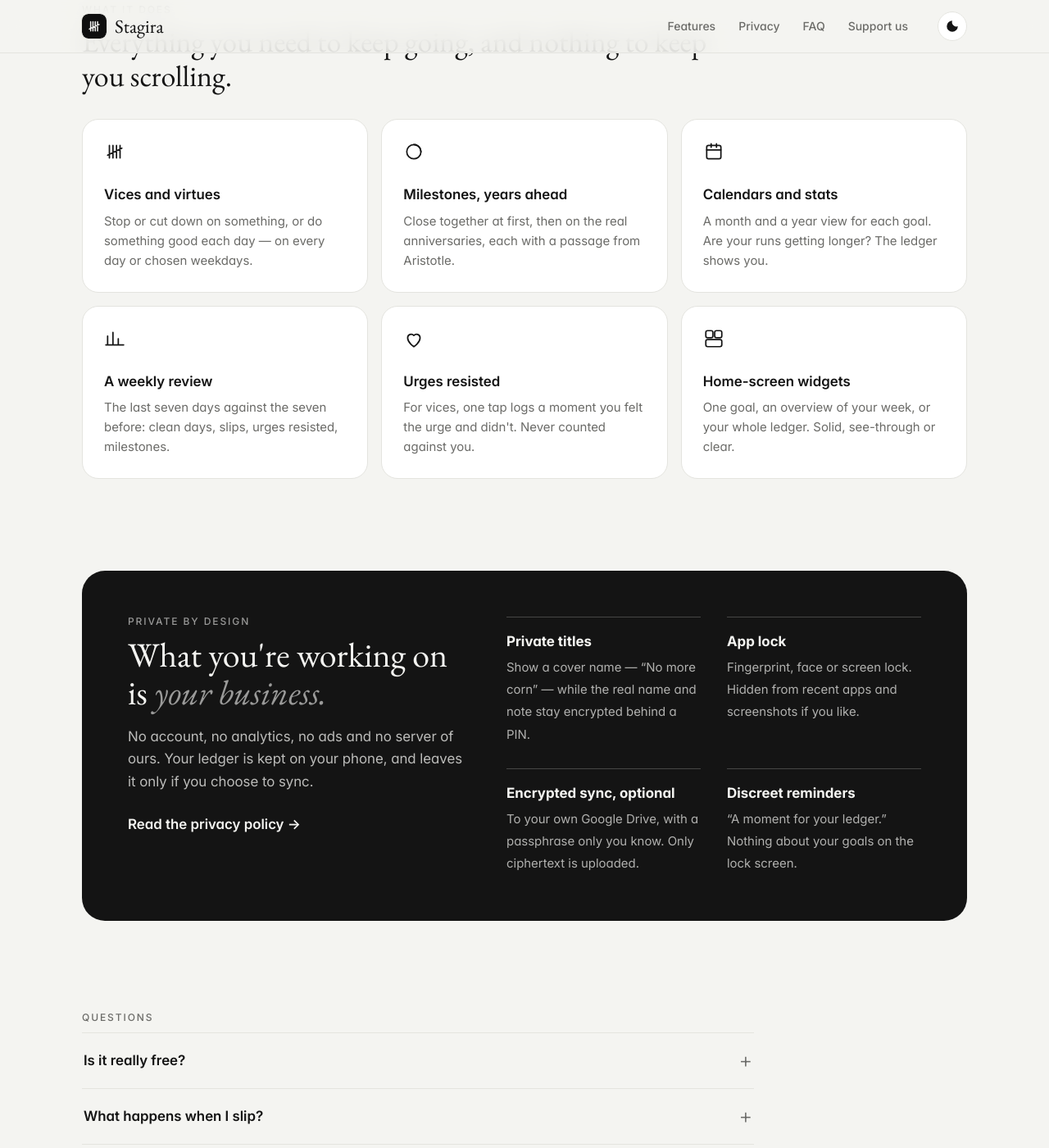
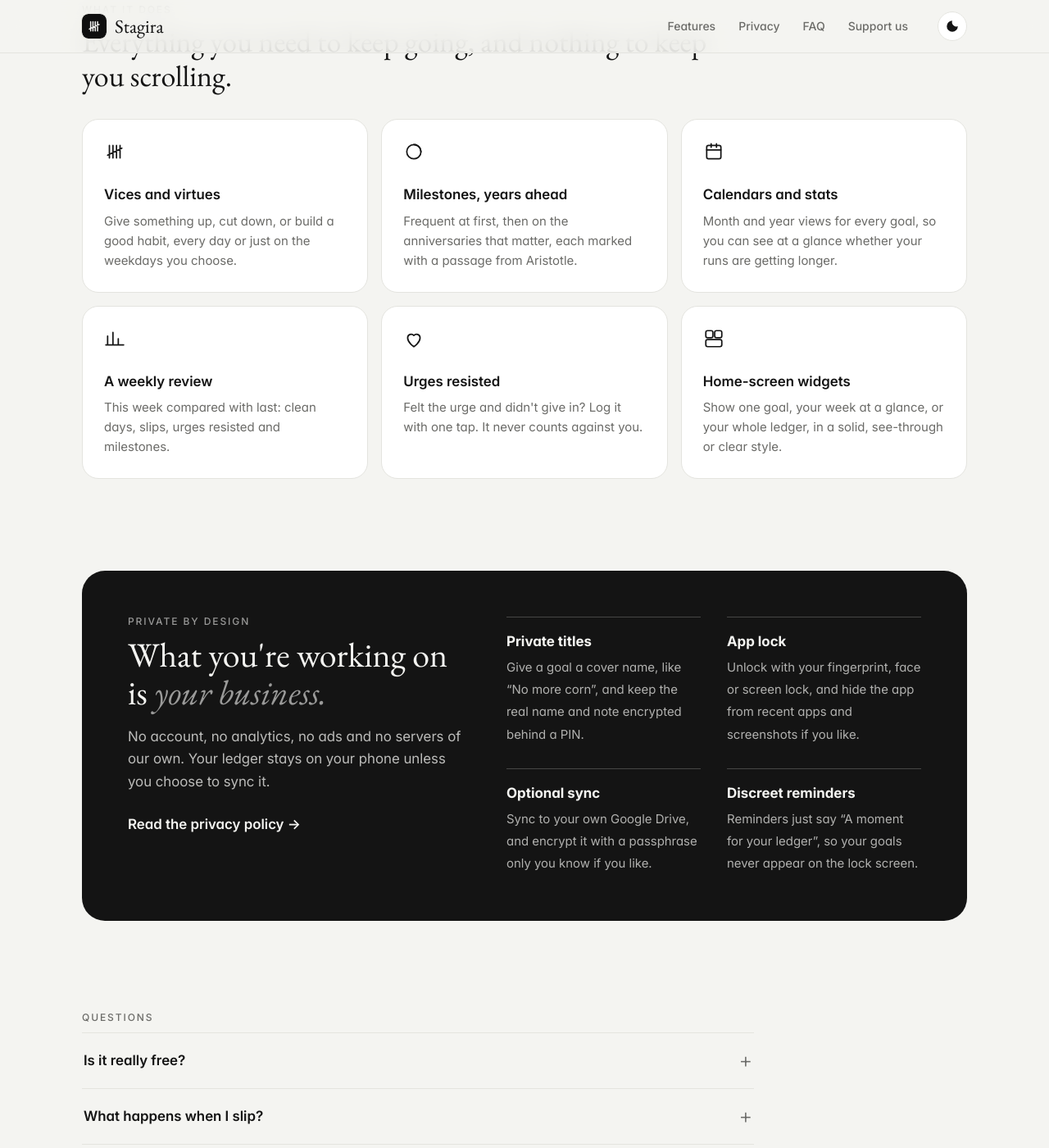
Before and after one commit to admintoolcrate/Stagira, a Jekyll site: the page built from docs/index.html, in a window 1280 px wide and 1400 px high, scrolled down 1604 px. Shown: the whole window at 82% size. Built offline with Jekyll 4.4.1, drawn with Linux system fonts in a browser that asks for light colours; some of the changed text lies outside the part shown.

Commit message:
Website: smoother wording on the home and support pages (#3)
* Website: sleeker home page, a Support us page, light/dark toggle

- Sticky header with nav (Features, Privacy, FAQ, Support us) and a
  light/dark toggle, as on toolcrate.cc
- Hero with calls to action and the Goals tab shown in a phone
- How it works, feature cards, a Private by design panel, FAQ and a
  closing call; Aristotle passages kept
- /support/: Ko-fi page adapted from toolcrate.cc's donate page
- Footer with link columns and a Ko-fi button; canonical and Open Graph tags

[skip ci]

Co-Authored-By: Claude Opus 5.5 <noreply@anthropic.com>
Claude-Session: https://claude.ai/code/session_01FmhBVjwDvJRXRf24hPQYmS

* Website: smoother wording on the home and support pages

Fewer repeats of "count", no comma splices or clipped fragments, plainer
words in place of jargon (ciphertext, billing libraries), and sync
encryption described as optional, as it is in the app. [skip ci]

Co-Authored-By: Claude Opus 5.5 <noreply@anthropic.com>
Claude-Session: https://claude.ai/code/session_01FmhBVjwDvJRXRf24hPQYmS

---------

Co-authored-by: Claude <noreply@anthropic.com>

```diff
--- a/docs/index.html
+++ b/docs/index.html
@@ -1,13 +1,13 @@
 ---
 title: Stagira
 body_class: home
-description: Stagira is a quiet habit tracker for Android. Name something to stop, or something good to do each day, and it counts the days. Free, private, no ads, no account.
+description: Stagira is a quiet habit tracker for Android. Pick something to give up, or something good to do each day, and it keeps count. Free, private, no ads, no account.
 ---
 <section class="hero">
   <div class="hero-copy">
     <p class="eyebrow"><span class="dot" aria-hidden="true"></span>The Habit Ledger · for Android</p>
     <h1>Count the days <em>you keep.</em></h1>
-    <p class="lede">Name something to stop, or something good to do each day. Stagira counts the days. Good days count on their own; you only log a slip if one happens.</p>
+    <p class="lede">Pick something to give up, or something good to do each day, and Stagira keeps count. There's nothing to tick off: you only log a slip if one happens.</p>
     <div class="cta">
       <span class="btn btn-solid" aria-disabled="true">
         <svg viewBox="0 0 24 24" width="18" height="18" aria-hidden="true"><path d="M4 3.5v17l9-8.5-9-8.5zm10.4 9.9 2.3 2.2-9.8 5.6 7.5-7.8zm0-2.8L6.9 2.8l9.8 5.6-2.3 2.2zm3.4 4.4-2.6-2.5 2.6-2.5 3 1.7c.9.5.9 1.1 0 1.6l-3 1.7z" fill="currentColor"/></svg>
@@ -61,9 +61,9 @@ description: Stagira is a quiet habit tracker for Android. Name something to sto
 <section class="steps" aria-labelledby="how">
   <h2 id="how" class="label">How it works</h2>
   <ol>
-    <li><span class="num">I</span><b>Name it.</b> <span>A vice to stop or cut down, or a virtue to practise. Counted from today, or from a day in the past.</span></li>
-    <li><span class="num">II</span><b>Live it.</b> <span>The count ticks over at midnight. Nothing to tick off: good days count on their own.</span></li>
-    <li><span class="num">III</span><b>Begin again.</b> <span>Slipped? Log it in two taps. The count restarts, the run you had stays in your history.</span></li>
+    <li><span class="num">I</span><b>Name it.</b> <span>Something to give up or cut down on, or something good to do. Start from today, or from a day in the past.</span></li>
+    <li><span class="num">II</span><b>Live it.</b> <span>The count goes up at midnight. No daily check-in needed: every good day counts on its own.</span></li>
+    <li><span class="num">III</span><b>Begin again.</b> <span>Slipped? Log it in two taps. The count starts again, and your previous run stays in your history.</span></li>
   </ol>
 </section>
 
@@ -79,32 +79,32 @@ description: Stagira is a quiet habit tracker for Android. Name something to sto
     <li>
       <svg viewBox="0 0 24 24" aria-hidden="true"><path d="M6 5v14M10 5v14M14 5v14M18 5v14M4 16l16-8"/></svg>
       <b>Vices and virtues</b>
-      <span>Stop or cut down on something, or do something good each day — on every day or chosen weekdays.</span>
+      <span>Give something up, cut down, or build a good habit, every day or just on the weekdays you choose.</span>
     </li>
     <li>
       <svg viewBox="0 0 24 24" aria-hidden="true"><circle cx="12" cy="12" r="8"/><path d="M12 4a8 8 0 0 1 8 8"/></svg>
       <b>Milestones, years ahead</b>
-      <span>Close together at first, then on the real anniversaries, each with a passage from Aristotle.</span>
+      <span>Frequent at first, then on the anniversaries that matter, each marked with a passage from Aristotle.</span>
     </li>
     <li>
       <svg viewBox="0 0 24 24" aria-hidden="true"><rect x="4" y="5" width="16" height="15" rx="2"/><path d="M4 10h16M9 3v4M15 3v4"/></svg>
       <b>Calendars and stats</b>
-      <span>A month and a year view for each goal. Are your runs getting longer? The ledger shows you.</span>
+      <span>Month and year views for every goal, so you can see at a glance whether your runs are getting longer.</span>
     </li>
     <li>
       <svg viewBox="0 0 24 24" aria-hidden="true"><path d="M4 19V9M10 19V5M16 19v-7M22 19H2"/></svg>
       <b>A weekly review</b>
-      <span>The last seven days against the seven before: clean days, slips, urges resisted, milestones.</span>
+      <span>This week compared with last: clean days, slips, urges resisted and milestones.</span>
     </li>
     <li>
       <svg viewBox="0 0 24 24" aria-hidden="true"><path d="M12 21s-7-4.5-7-10a4 4 0 0 1 7-2.6A4 4 0 0 1 19 11c0 5.5-7 10-7 10z"/></svg>
       <b>Urges resisted</b>
-      <span>For vices, one tap logs a moment you felt the urge and didn't. Never counted against you.</span>
+      <span>Felt the urge and didn't give in? Log it with one tap. It never counts against you.</span>
     </li>
     <li>
       <svg viewBox="0 0 24 24" aria-hidden="true"><rect x="3" y="3" width="8" height="8" rx="2"/><rect x="13" y="3" width="8" height="8" rx="2"/><rect x="3" y="13" width="18" height="8" rx="2"/></svg>
       <b>Home-screen widgets</b>
-      <span>One goal, an overview of your week, or your whole ledger. Solid, see-through or clear.</span>
+      <span>Show one goal, your week at a glance, or your whole ledger, in a solid, see-through or clear style.</span>
     </li>
   </ul>
 </section>
@@ -113,14 +113,14 @@ description: Stagira is a quiet habit tracker for Android. Name something to sto
   <div class="private-head">
     <h2 id="private-h" class="label">Private by design</h2>
     <p class="private-title">What you're working on is <em>your business.</em></p>
-    <p>No account, no analytics, no ads and no server of ours. Your ledger is kept on your phone, and leaves it only if you choose to sync.</p>
+    <p>No account, no analytics, no ads and no servers of our own. Your ledger stays on your phone unless you choose to sync it.</p>
     <a class="more" href="{{ '/privacy/' | relative_url }}">Read the privacy policy →</a>
   </div>
   <ul class="private-list">
-    <li><b>Private titles</b><span>Show a cover name — “No more corn” — while the real name and note stay encrypted behind a PIN.</span></li>
-    <li><b>App lock</b><span>Fingerprint, face or screen lock. Hidden from recent apps and screenshots if you like.</span></li>
-    <li><b>Encrypted sync, optional</b><span>To your own Google Drive, with a passphrase only you know. Only ciphertext is uploaded.</span></li>
-    <li><b>Discreet reminders</b><span>“A moment for your ledger.” Nothing about your goals on the lock screen.</span></li>
+    <li><b>Private titles</b><span>Give a goal a cover name, like “No more corn”, and keep the real name and note encrypted behind a PIN.</span></li>
+    <li><b>App lock</b><span>Unlock with your fingerprint, face or screen lock, and hide the app from recent apps and screenshots if you like.</span></li>
+    <li><b>Optional sync</b><span>Sync to your own Google Drive, and encrypt it with a passphrase only you know if you like.</span></li>
+    <li><b>Discreet reminders</b><span>Reminders just say “A moment for your ledger”, so your goals never appear on the lock screen.</span></li>
   </ul>
 </section>
 
@@ -129,23 +129,23 @@ description: Stagira is a quiet habit tracker for Android. Name something to sto
   <div class="faq">
     <details>
       <summary>Is it really free?</summary>
-      <p>Yes, every feature for everyone. There are no ads, no in-app purchases and no Google ad or billing libraries in the app. If you'd like to help, you can <a href="{{ '/support/' | relative_url }}">support it on Ko-fi</a>.</p>
+      <p>Yes, every feature, for everyone. There are no ads or in-app purchases, and the app doesn't even contain ad or payment code. If you'd like to help, you can <a href="{{ '/support/' | relative_url }}">support it on Ko-fi</a>.</p>
     </details>
     <details>
       <summary>What happens when I slip?</summary>
-      <p>Log it in two taps and begin again. The count restarts, but the run you had is kept in your history and stats, and you get a short passage from Aristotle for the day. You can also record a slip on a past day, or remove one.</p>
+      <p>Log it in two taps and begin again. The count starts over, but your previous run stays in your history and stats, and you get a short passage from Aristotle for the day. You can also add or remove a slip on a past day.</p>
     </details>
     <details>
       <summary>What's the difference between a vice and a virtue?</summary>
-      <p>A vice is something you want to stop or cut down on, like drinking. A virtue is something good you do, like a daily run or one good deed; it can be due every day or only on the weekdays you choose.</p>
+      <p>A vice is something you want to give up or cut down on, like drinking. A virtue is something good you want to do, like a daily run or one good deed, either every day or only on the weekdays you choose.</p>
     </details>
     <details>
       <summary>Do I need an account? What if I change phones?</summary>
-      <p>No account. To move to a new phone, turn on sync to your own Google Drive, keep an automatic backup file, or export and import your ledger as a file.</p>
+      <p>No account needed. To move to a new phone, sync with your own Google Drive, keep an automatic backup file, or export your ledger and import it on the new phone.</p>
     </details>
     <details>
       <summary>Is there an iPhone version?</summary>
-      <p>Not yet: Stagira is for Android (8.0 and later). It's coming to Google Play; until then you can try a test version from GitHub.</p>
+      <p>Not yet. Stagira is Android-only for now (Android 8.0 and later). It's coming to Google Play soon; in the meantime you can try a test version from GitHub.</p>
     </details>
     <details>
       <summary>Why “Stagira”?</summary>
--- a/docs/support.html
+++ b/docs/support.html
@@ -1,7 +1,7 @@
 ---
 title: Support us
 permalink: /support/
-description: Help keep Stagira free. A small donation through Ko-fi pays for the time to build and look after the app, with no ads and nothing to buy. Thank you.
+description: Help keep Stagira free. A small donation through Ko-fi pays for the time it takes to build and look after the app, so it can stay free of ads and purchases. Thank you.
 ---
 <section class="intro">
   <p class="eyebrow"><span class="dot" aria-hidden="true"></span>Support us</p>
@@ -11,8 +11,8 @@ description: Help keep Stagira free. A small donation through Ko-fi pays for the
 
 <div class="support">
   <div class="support-copy">
-    <p>Every feature in Stagira is free, it runs entirely on your phone, and it doesn't ask you to sign up. There are no ads, no analytics and no in-app purchases — and we'd like to keep it that way.</p>
-    <p>Building it, testing it on new versions of Android and answering bug reports still takes time. If Stagira has helped you keep a few more days and you'd like to help, a donation goes directly toward that. It's entirely optional — every feature stays free either way.</p>
+    <p>Every feature in Stagira is free. It works entirely on your phone and never asks you to sign up. There are no ads, no analytics and no in-app purchases, and we'd like to keep it that way.</p>
+    <p>Building it, testing it on each new version of Android and answering bug reports all take time. If Stagira has helped you keep a few more days, a donation helps pay for that time. It's entirely optional, and every feature stays free either way.</p>
     <p class="support-also">Other ways to help: <a href="https://github.com/admintoolcrate/Stagira/issues/new/choose">report a bug or suggest a feature</a>, or tell a friend who's counting days too.</p>
     <figure class="passage passage-small">
       <blockquote>Mark me, my friend, ’tis long-continued training, And training in the end becomes men’s nature.</blockquote>
```
